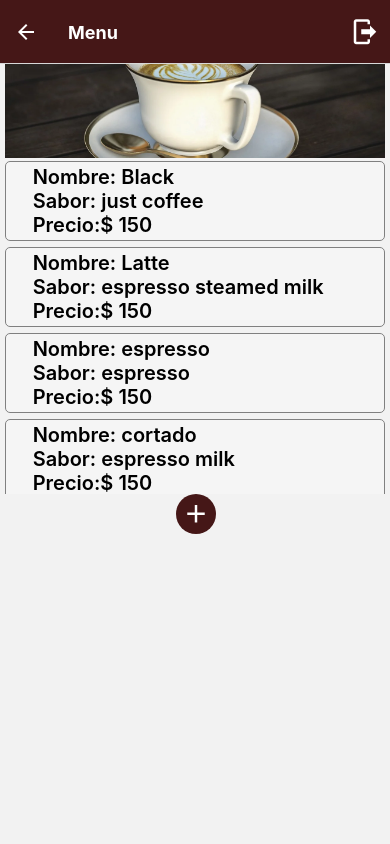
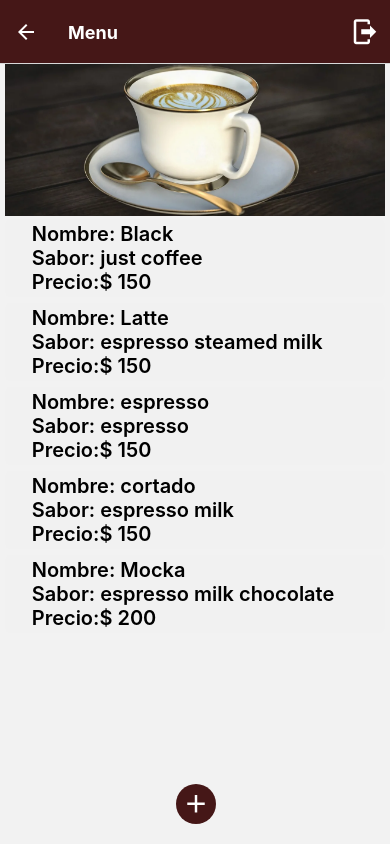
Before and after one commit to cristianmoto/Coffe-shop, a React Native app: screen /Menu in a window 390 px wide. Built offline with nearby package versions, Linux system fonts and the light colour scheme.

Commit message:
cambio de login

```diff
--- a/src/components/Items.js
+++ b/src/components/Items.js
@@ -23,12 +23,12 @@ export default Items
 const styles = StyleSheet.create({
     container: {
         flex: 1,
-        backgroundColor: 'whitesmoke',
+        backgroundColor: '#f1f1f1',
         alignItems: 'center',
         justifyContent: 'center',
         borderColor: 'gray',
-        borderWidth: 0.5,
         borderRadius: 5,
+        borderBottomColor: 'gray',
         marginVertical: 3,
         flexDirection: 'row',
         alignItems: 'center',
--- a/src/components/Navegacion.js
+++ b/src/components/Navegacion.js
@@ -1,19 +1,16 @@
-import React from 'react';
-import { createNativeStackNavigator ,} from '@react-navigation/native-stack';
-import { TouchableOpacity,StyleSheet } from 'react-native';
+import React from "react";
+import { createNativeStackNavigator } from "@react-navigation/native-stack";
+import { TouchableOpacity, StyleSheet } from "react-native";
 import { initializeApp } from "firebase/app";
 import { firebaseConfig } from "../Config/firebaseConfig";
-import CartScreen from '../screens/CartScreen';
-import MenuScreen from '../screens/MenuScreen';
-import DetalleScreen from '../screens/DetalleScreen';
-import LoginScreen from '../screens/login/LoginScreen';
-import RegisterScreen from '../screens/login/RegisterScreen';
+import CartScreen from "../screens/CartScreen";
+import MenuScreen from "../screens/MenuScreen";
+import DetalleScreen from "../screens/DetalleScreen";
+import LoginScreen from "../screens/login/LoginScreen";
+import RegisterScreen from "../screens/login/RegisterScreen";
 import { useNavigation } from "@react-navigation/native";
 import { getAuth, signOut } from "firebase/auth";
-import MaterialCommunityIcons from 'react-native-vector-icons/MaterialCommunityIcons';
-
-
-
+import MaterialCommunityIcons from "react-native-vector-icons/MaterialCommunityIcons";
 
 function Navegacion() {
 
@@ -24,65 +21,54 @@ const Stack = createNativeStackNavigator();
   const app = initializeApp(firebaseConfig);
   const auth = getAuth(app);
 
-const handleSingOut = ()=>{
+  const handleSingOut = () => {
     signOut(auth).then(() => {
-  console.log('Usuario ha cerrado sesión');
-  navigation.navigate('Login');
-}
-)
+      console.log("Usuario ha cerrado sesión");
+      navigation.navigate("Login");
+    });
   };
 
-
-
   return (
-
     <Stack.Navigator
       screenOptions={{
         headerStyle: {
-        backgroundColor: '#451717',
+          backgroundColor: "#451717",
+        },
+        headerTintColor: "#fff",
+        headerTitleStyle: {
+          fontWeight: "bold",
+        },
+      }}
+      initialRouteName="Login"
+    >
+      <Stack.Screen options={{headerShown: false}} name="Login" component={LoginScreen} />
 
-      },
-      headerTintColor: '#fff',
-      headerTitleStyle: {
-        fontWeight: 'bold',
 
-      },
-
-    }}initialRouteName='Login' >
-        <Stack.Screen name="Login" component={LoginScreen}/>
-        <Stack.Screen name='Registro' component={RegisterScreen}/>
-        <Stack.Screen name="Menu" component={MenuScreen}
+      <Stack.Screen name="Registro" component={RegisterScreen} />
+      <Stack.Screen
+        name="Menu"
+        component={MenuScreen}
         options={({ navigation, route }) => ({
 
           headerRight: () => (
             <TouchableOpacity onPress={handleSingOut} style={styles.button}>
               <MaterialCommunityIcons name="logout" color={"#fff"} size={30} />
             </TouchableOpacity>
-
-
-
-
           ),
         })}
       />
       <Stack.Screen name="Detalle" component={DetalleScreen} />
       <Stack.Screen name="Orden" component={CartScreen} />
     </Stack.Navigator>
-
   );
 }
 export default Navegacion;
 
 const styles = StyleSheet.create({
   button: {
-    width:50,
-    height:50,
-    alignItems: 'center',
-    justifyContent : 'center',
-
+    width: 50,
+    height: 50,
+    alignItems: "center",
+    justifyContent: "center",
   },
-
-
-
-
-})
+});
--- a/src/screens/MenuScreen.js
+++ b/src/screens/MenuScreen.js
@@ -11,9 +11,11 @@ const MenuScreen = () => {
   const [myData, setMyData] = useState(data.slice(0, visibleItems));
 
   const cargarMasElementos = () => {
-    setVisibleItems(prevVisibleItems => prevVisibleItems + 5);
-    setMyData(data.slice(0, visibleItems + 5));
+    const newVisibleItems = visibleItems + 5;
+    setMyData(data.slice(0, newVisibleItems));
+    setVisibleItems(newVisibleItems);
   };
+
 
   return (
     <View style={styles.container} >
@@ -44,7 +46,8 @@ const styles = StyleSheet.create({
     height: "20%",
   },
   container: {
-    marginBottom: 30,
+    flex:1,
+    marginBottom: 20,
     marginHorizontal:5,
 
   },
--- a/src/screens/login/LoginScreen.js
+++ b/src/screens/login/LoginScreen.js
@@ -1,12 +1,10 @@
 import React from "react";
-import { Image,ScrollView,TouchableOpacity,TextInput, StyleSheet, Text,  View,} from "react-native";
+import {TouchableOpacity,TextInput, StyleSheet, Text,  View,ImageBackground} from "react-native";
 import { initializeApp } from "firebase/app";
-import { getAuth, createUserWithEmailAndPassword, signInWithEmailAndPassword,} from "firebase/auth";
+import { getAuth, signInWithEmailAndPassword,} from "firebase/auth";
 import { firebaseConfig } from "../../Config/firebaseConfig";
 import { useState } from "react";
 import { useNavigation } from "@react-navigation/native";
-import RegisterScreen from "./RegisterScreen";
-import { AntDesign } from '@expo/vector-icons';
 
 
 
@@ -14,6 +12,7 @@ const LoginScreen = () => {
 
   const [email, setEmail] = useState("");
   const [password, setPassword] = useState("");
+
   const navigation = useNavigation();
   const app = initializeApp(firebaseConfig);
   const auth = getAuth(app);
@@ -26,6 +25,8 @@ const LoginScreen = () => {
         const user = userCredential.user;
         console.log(user);
        navigation.navigate('Menu');
+       const { displayName } = userCredential.user;
+       setUserName(displayName);
       })
       .catch((error) => {
         console.log(error);
@@ -33,8 +34,11 @@ const LoginScreen = () => {
   };
   return (
     <View style={styles.container}>
-      <Image style={styles.image} source={require("../img/cafeLog.png")} />
-         <View>
+    <ImageBackground source={require('../img/cafeteria_login2.jpg')}  style={styles.image}>
+
+
+
+         <View style={styles.contenedor}>
             <Text style={styles.textInput}>Mail</Text>
             <TextInput
               onChangeText={(text) => setEmail(text)}
@@ -48,13 +52,15 @@ const LoginScreen = () => {
               placeholder="password"
               secureTextEntry={true}
             ></TextInput>
-          </View>
+
           <TouchableOpacity onPress={handleSingIn} style={styles.button}>
             <Text style={styles.textInput2}>Login</Text>
           </TouchableOpacity>
         <TouchableOpacity onPress={() => navigation.navigate('Registro')} style={styles.button}>
             <Text style={styles.textInput2}>Registro</Text>
           </TouchableOpacity>
+          </View >
+          </ImageBackground>
         </View>
 
   );
@@ -64,30 +70,41 @@ export default LoginScreen;
 
 const styles = StyleSheet.create({
     container: {
+
         flex: 1,
         backgroundColor: '#f2f2f2',
+
+      },
+      contenedor:{
+
+        marginVertical: 170,
         alignItems: 'center',
-        justifyContent: 'center',
+        justifyContent:'center',
       },
     image: {
-        width:'45%',
-        height:'38%',
-        resizeMode: "cover",
+      flex:1,
+
+       resizeMode: 'cover',
+
       },
     input: {
       width: 250,
       height: 50,
       marginVertical: 10,
       padding: 10,
-      borderWidth:2,
+      borderWidth:1,
       borderColor: "#451717",
       borderRadius: 10,
-      backgroundColor: "#fff",
+      backgroundColor: 'rgba(255, 255, 255, 0.3)',
+      color: 'white',
+      fontSize: 20,
+      fontWeight: "600",
     },
     textInput: {
-      fontSize: 17,
-      fontWeight: "400",
-      color: "#696969",
+      justifyContent:'flex-start',
+      fontSize: 20,
+      fontWeight: "600",
+      color: "#fff",
     },
     textInput2: {
       fontSize: 20,
@@ -95,13 +112,14 @@ const styles = StyleSheet.create({
       color: "#f1f1f1",
     },
     button: {
+      marginVertical:10,
       width: 250,
       height: 40,
       borderRadius: 10,
-      backgroundColor: "#451717",
+      backgroundColor: 'rgba(44, 33, 30, 0.8)',
       alignItems: "center",
       justifyContent: "center",
-      marginVertical: 10,
+
       color: '#fafafa',
     },
 
--- a/src/screens/login/RegisterScreen.js
+++ b/src/screens/login/RegisterScreen.js
@@ -1,4 +1,4 @@
-import { StyleSheet, Text, View ,ScrollView, TextInput, TouchableOpacity} from 'react-native'
+import { StyleSheet, Text, View ,ScrollView, TextInput, TouchableOpacity,ImageBackground} from 'react-native'
 import React from 'react'
 import { useState } from 'react';
 import { getAuth, createUserWithEmailAndPassword,} from "firebase/auth";
@@ -12,14 +12,14 @@ import { firebaseConfig } from '../../Config/firebaseConfig';
 
         const [email, setEmail] = useState("");
         const [password, setPassword] = useState("");
-        const [username, setUsername]= useState ("");
+        const [userName, setUserName]= useState ("");
         const [phone, setPhone]= useState ("");
         const navigation = useNavigation();
         const app = initializeApp(firebaseConfig);
         const auth = getAuth(app);
 
         const handleCreateAccount = () => {
-            createUserWithEmailAndPassword(auth, email, password, username, phone)
+            createUserWithEmailAndPassword(auth, email, password, userName, phone)
               .then((userCredential) => {
                 console.log("cuenta creada");
                 const user = userCredential.user;
@@ -33,7 +33,11 @@ import { firebaseConfig } from '../../Config/firebaseConfig';
           };
           return (
             <View style={styles.container}>
+    <ImageBackground source={require('../img/cafeteria_login2.jpg')}  style={styles.image}>
 
+
+
+         <View style={styles.contenedor}>
               <ScrollView
                 contentContainerStyle={{
                   flex: 1,
@@ -45,10 +49,9 @@ import { firebaseConfig } from '../../Config/firebaseConfig';
               >
                 <View style={styles.login}>
 
-                  <View>
                     <Text style={styles.textInput}>Usuario</Text>
                     <TextInput
-                      onChangeText={(text) => setUsername(text)}
+                      onChangeText={(text) => setUserName(text)}
                       style={styles.input}
                       placeholder="usuario"
                     ></TextInput>
@@ -76,8 +79,11 @@ import { firebaseConfig } from '../../Config/firebaseConfig';
                   <TouchableOpacity onPress={handleCreateAccount} style={styles.button}>
                     <Text style={styles.textInput2}>Registro</Text>
                   </TouchableOpacity>
+
+              </ScrollView>
               </View>
-              </ScrollView>
+              </ImageBackground>
+
             </View>
           );
       };
@@ -87,30 +93,41 @@ export default RegisterScreen
 
 const styles = StyleSheet.create({
   container: {
+
       flex: 1,
       backgroundColor: '#f2f2f2',
+
+    },
+    contenedor:{
+
+      marginVertical:50,
       alignItems: 'center',
-        justifyContent: 'center',
+      justifyContent:'center',
     },
   image: {
-        width:'40%',
-        height:'40%',
-        resizeMode: "cover",
+    flex:1,
+
+     resizeMode: 'cover',
+
     },
   input: {
     width: 250,
     height: 50,
     marginVertical: 10,
     padding: 10,
-      borderWidth:2,
+    borderWidth:1,
     borderColor: "#451717",
     borderRadius: 10,
-      backgroundColor: "#fff",
+    backgroundColor: 'rgba(255, 255, 255, 0.3)',
+    color: 'white',
+    fontSize: 20,
+    fontWeight: "600",
   },
   textInput: {
-      fontSize: 17,
-      fontWeight: "400",
-      color: "#696969",
+    justifyContent:'flex-start',
+    fontSize: 20,
+    fontWeight: "600",
+    color: "#fff",
   },
   textInput2: {
     fontSize: 20,
@@ -118,13 +135,14 @@ const styles = StyleSheet.create({
     color: "#f1f1f1",
   },
   button: {
+    marginVertical:10,
     width: 250,
     height: 40,
     borderRadius: 10,
-      backgroundColor: "#451717",
+    backgroundColor: 'rgba(44, 33, 30, 0.8)',
     alignItems: "center",
     justifyContent: "center",
-      marginVertical: 10,
+
     color: '#fafafa',
   },
 
```
Also changed, not shown: src/screens/img/cafeteria_login.jpg (added), src/screens/img/cafeteria_login2.jpg (added). Lines whose indentation alone changed are shown as unchanged.
